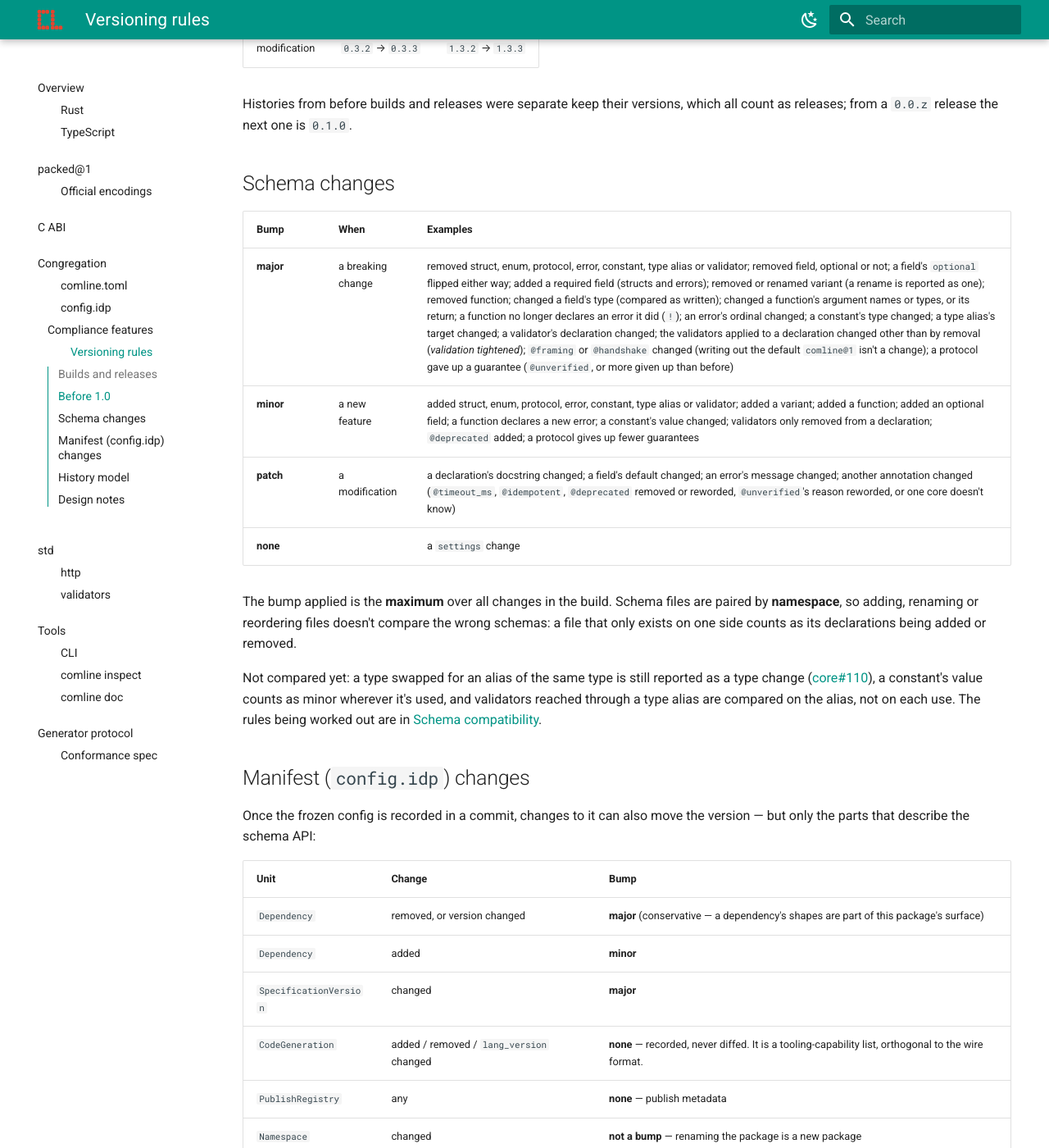
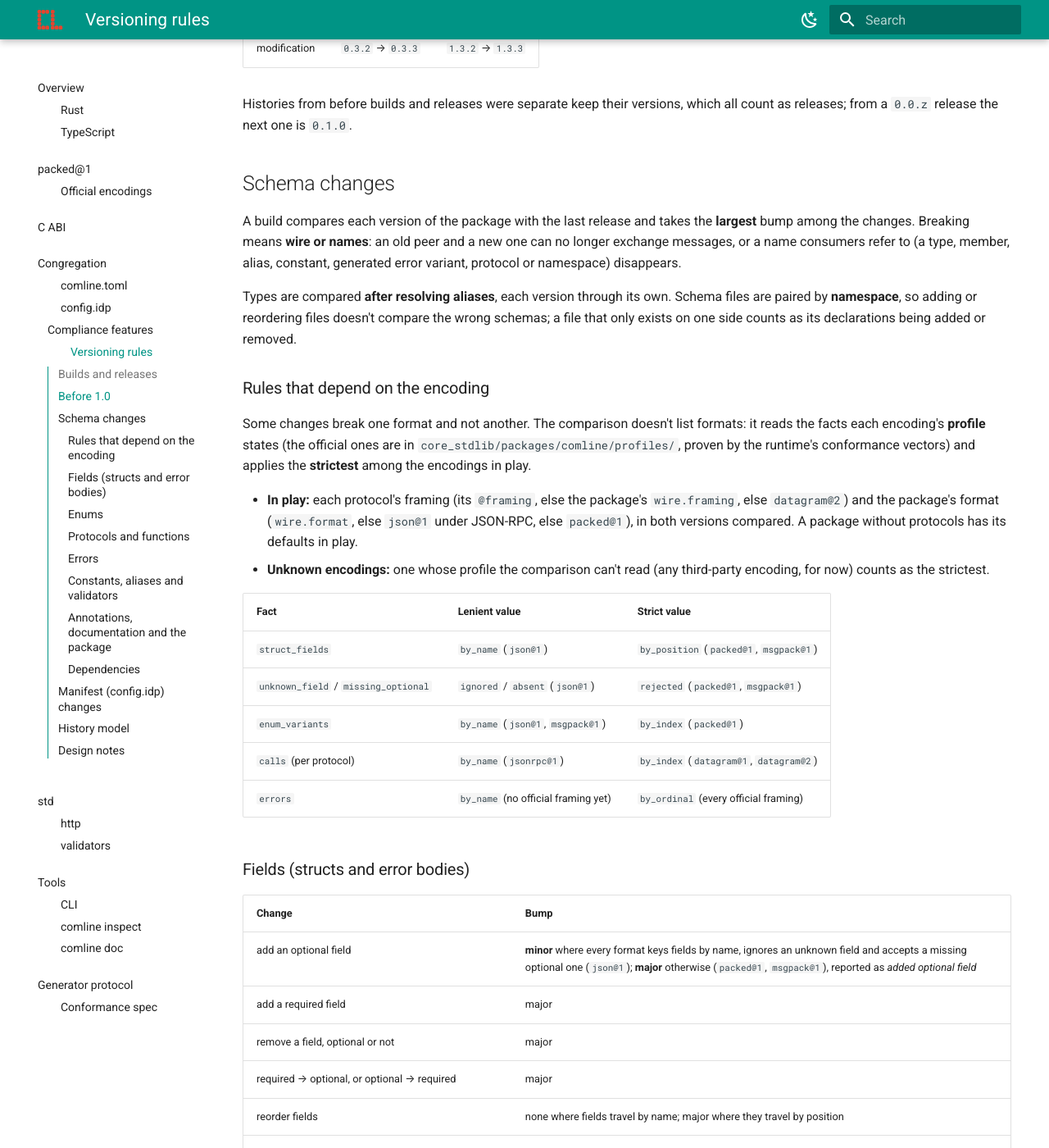
Before and after one commit to ComlineProject/docs, an MkDocs documentation site: the page built from docs/docs/reference/versioning.md, in a window 1280 px wide and 1400 px high, scrolled down 940 px. Shown: the whole window at 82% size. Built offline with MkDocs 1.6.1 and Material for MkDocs 9.7.7, drawn with Linux system fonts in a browser that asks for light colours; the version menu is left out; some of the changed text lies outside the part shown.

Commit message:
versioning: the implemented compatibility rules
The reference states the rules core's diff applies: format-dependent
rules from the encodings' profile facts, types after resolving aliases,
constants by reach, effective validators, renames, dependencies by reach.
The proposal is marked implemented for step 1.

```diff
--- a/docs/docs/reference/versioning.md
+++ b/docs/docs/reference/versioning.md
@@ -44,24 +44,133 @@ which all count as releases; from a `0.0.z` release the next one is `0.1.0`.
 
 ## Schema changes
 
-| Bump | When | Examples |
+A build compares each version of the package with the last release and takes
+the **largest** bump among the changes. Breaking means **wire or names**: an
+old peer and a new one can no longer exchange messages, or a name consumers
+refer to (a type, member, alias, constant, generated error variant, protocol
+or namespace) disappears.
+
+Types are compared **after resolving aliases**, each version through its own.
+Schema files are paired by **namespace**, so adding or reordering files
+doesn't compare the wrong schemas; a file that only exists on one side counts
+as its declarations being added or removed.
+
+### Rules that depend on the encoding
+
+Some changes break one format and not another. The comparison doesn't list
+formats: it reads the facts each encoding's **profile** states (the official
+ones are in `core_stdlib/packages/comline/profiles/`, proven by the runtime's
+conformance vectors) and applies the **strictest** among the encodings in
+play.
+
+- **In play:** each protocol's framing (its `@framing`, else the package's
+  `wire.framing`, else `datagram@2`) and the package's format (`wire.format`,
+  else `json@1` under JSON-RPC, else `packed@1`), in both versions compared.
+  A package without protocols has its defaults in play.
+- **Unknown encodings:** one whose profile the comparison can't read (any
+  third-party encoding, for now) counts as the strictest.
+
+| Fact | Lenient value | Strict value |
 |---|---|---|
-| **major** | a breaking change | removed struct, enum, protocol, error, constant, type alias or validator; removed field, optional or not; a field's `optional` flipped either way; added a required field (structs and errors); removed or renamed variant (a rename is reported as one); removed function; changed a field's type (compared as written); changed a function's argument names or types, or its return; a function no longer declares an error it did (`!`); an error's ordinal changed; a constant's type changed; a type alias's target changed; a validator's declaration changed; the validators applied to a declaration changed other than by removal (*validation tightened*); `@framing` or `@handshake` changed (writing out the default `comline@1` isn't a change); a protocol gave up a guarantee (`@unverified`, or more given up than before) |
-| **minor** | a new feature | added struct, enum, protocol, error, constant, type alias or validator; added a variant; added a function; added an optional field; a function declares a new error; a constant's value changed; validators only removed from a declaration; `@deprecated` added; a protocol gives up fewer guarantees |
-| **patch** | a modification | a declaration's docstring changed; a field's default changed; an error's message changed; another annotation changed (`@timeout_ms`, `@idempotent`, `@deprecated` removed or reworded, `@unverified`'s reason reworded, or one core doesn't know) |
-| **none** | | a `settings` change |
+| `struct_fields` | `by_name` (`json@1`) | `by_position` (`packed@1`, `msgpack@1`) |
+| `unknown_field` / `missing_optional` | `ignored` / `absent` (`json@1`) | `rejected` (`packed@1`, `msgpack@1`) |
+| `enum_variants` | `by_name` (`json@1`, `msgpack@1`) | `by_index` (`packed@1`) |
+| `calls` (per protocol) | `by_name` (`jsonrpc@1`) | `by_index` (`datagram@1`, `datagram@2`) |
+| `errors` | `by_name` (no official framing yet) | `by_ordinal` (every official framing) |
 
-The bump applied is the **maximum** over all changes in the build. Schema files
-are paired by **namespace**, so adding, renaming or reordering files doesn't
-compare the wrong schemas: a file that only exists on one side counts as its
-declarations being added or removed.
+### Fields (structs and error bodies)
 
-Not compared yet: a type swapped for an alias of the same type is still
-reported as a type change
-([core#110](https://github.com/ComlineProject/core/issues/110)), a constant's
-value counts as minor wherever it's used, and validators reached through a
-type alias are compared on the alias, not on each use. The rules being worked
-out are in [Schema compatibility](../proposals/schema-compatibility.md).
+| Change | Bump |
+|---|---|
+| add an optional field | **minor** where every format keys fields by name, ignores an unknown field and accepts a missing optional one (`json@1`); **major** otherwise (`packed@1`, `msgpack@1`), reported as *added optional field* |
+| add a required field | major |
+| remove a field, optional or not | major |
+| required → optional, or optional → required | major |
+| reorder fields | none where fields travel by name; major where they travel by position |
+| change the type (after resolving aliases) | major, including widening |
+| swap the type for an equivalent alias, either way, or one alias for another with the same target | patch, reported as *same type, respelled* |
+| change the default | patch |
+| change a field's docstring | patch |
+
+### Enums
+
+| Change | Bump |
+|---|---|
+| add a variant at the end | minor (an old reader can't decode it, so a peer mustn't send it to one) |
+| insert a variant before others, or reorder | none where variants travel by name; major where they travel by index (`packed@1`) |
+| remove or rename a variant | major (a rename is reported as one) |
+
+### Protocols and functions
+
+| Change | Bump |
+|---|---|
+| add a function at the end | minor |
+| insert a function before others, or reorder | major where the protocol's framing calls by index (`datagram@1`, `datagram@2`); none under `jsonrpc@1` (a new function is minor) |
+| remove a function | major |
+| rename, add, remove or reorder an argument | major |
+| change the return type, or switch between one-way and request/response | major |
+| respell an argument or return type through an equivalent alias | patch |
+| add an error to `!` | minor (an old client receives it as `Remote`) |
+| remove an error from `!` | major (a generated error variant disappears) |
+| `@framing` or `@handshake` changes (compared by meaning: writing out the default isn't a change) | major |
+| a guarantee given up (`@unverified`, or one more joining the set) | major |
+| a given-up guarantee restored | minor |
+| the `@unverified` reason changed | patch |
+| `@timeout_ms`, `@idempotent` or an annotation Comline doesn't know changed | patch |
+| a function's docstring changed | patch |
+| a protocol renamed (one removed, one added with the same functions) | major, reported as a rename |
+
+### Errors
+
+| Change | Bump |
+|---|---|
+| append a new error | minor |
+| insert, remove or reorder local errors so that an ordinal changes | major where errors travel by ordinal (every official framing) |
+| change the fields | as for fields |
+| change the message | patch |
+
+### Constants, aliases and validators
+
+| Change | Bump |
+|---|---|
+| add a constant, alias or validator | minor |
+| remove one | major |
+| change a constant's type | major |
+| change a constant's value | by what it reaches: a validator argument, *validation tightened* (major); only field defaults, patch; nothing on the wire, minor |
+| change an alias's target | major, at the alias and at every use |
+| change a validator's declaration (targets, parameters or body) | major |
+| a field's **effective validators** change other than by removal | major, reported as *validation tightened* |
+| validators only removed from a field | minor (*validation loosened*) |
+
+A field's effective validators are its own plus those on its alias chain, so
+switching a field to an alias that carries `@validators` tightens it.
+
+### Annotations, documentation and the package
+
+| Change | Bump |
+|---|---|
+| `@deprecated` added | minor |
+| `@deprecated` removed, or its message changed | patch |
+| any docstring, on a declaration or a member | patch |
+| `@settings`, or a `settings` block | none |
+| a namespace (schema file) renamed (one removed, one added with the same declarations) | major, reported as a rename |
+
+### Dependencies
+
+A dependency counts only as far as the package **reaches** into it: the types
+its own declarations use or re-export (fields, arguments, returns, errors,
+aliases, validators, imports), and everything those use in turn. That part is
+compared with the same rules, and the build lists its changes under the
+dependency. A change anywhere else in the dependency doesn't move the
+version.
+
+Not implemented yet: `@open` enums (enums don't carry annotations in the
+frozen IR yet; [runtime#17](https://github.com/ComlineProject/runtime/issues/17)),
+validator arguments resolved against their defaults when comparing effective
+sets, and facts for third-party encodings (they count as the strictest until
+each version records its encodings' facts). Bumps stay advisory until
+`comline@2` checks compatibility at the handshake
+([core#119](https://github.com/ComlineProject/core/issues/119)).
 
 ## Manifest (`config.idp`) changes
 
@@ -70,17 +179,15 @@ version — but only the parts that describe the schema API:
 
 | Unit | Change | Bump |
 |---|---|---|
-| `Dependency` | removed, or version changed | **major** (conservative — a dependency's shapes are part of this package's surface) |
-| `Dependency` | added | **minor** |
+| `wire.format`, `wire.framing` | changed | **major** |
 | `SpecificationVersion` | changed | **major** |
+| `Dependency` | added, removed, or version changed | **patch** on its own: what the package uses of it is compared by reach (above) |
 | `CodeGeneration` | added / removed / `lang_version` changed | **none** — recorded, never diffed. It is a tooling-capability list, orthogonal to the wire format. |
 | `PublishRegistry` | any | **none** — publish metadata |
 | `Namespace` | changed | **not a bump** — renaming the package is a new package |
 
-A dependency present in both versions is also compared like your own schemas.
-Its changes move the bump, and the build reports them per dependency. The CLI
-shows them once it picks this up
-([cli#80](https://github.com/ComlineProject/cli/issues/80)).
+`comline build` and `comline diff` print every change: the package's own,
+each dependency's within reach, the config's, and the bump they call for.
 
 ## History model
 
```
Also changed, not shown: docs/docs/proposals/index.md (+2 -1 lines), docs/docs/proposals/schema-compatibility.md (+10 -4 lines).
